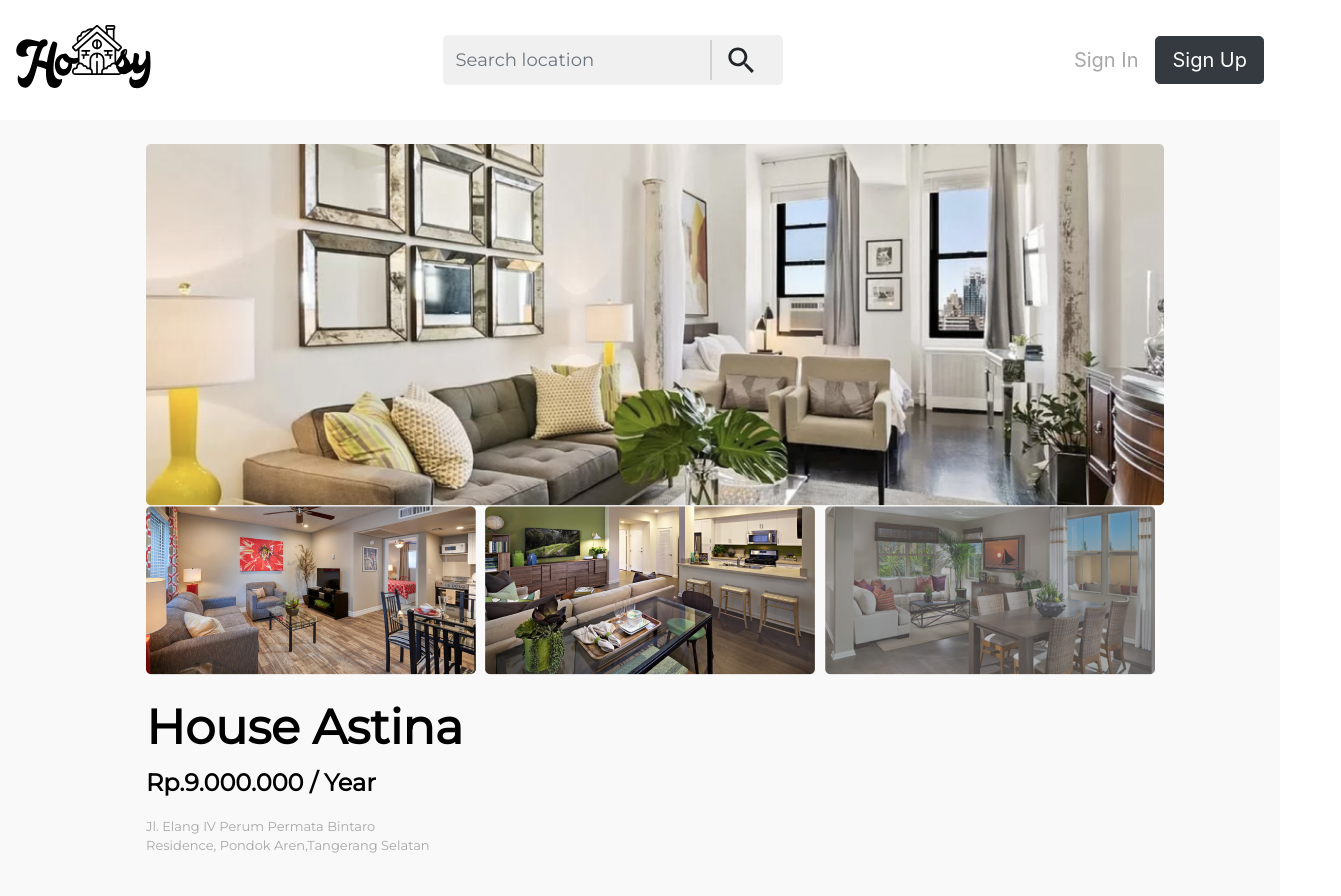
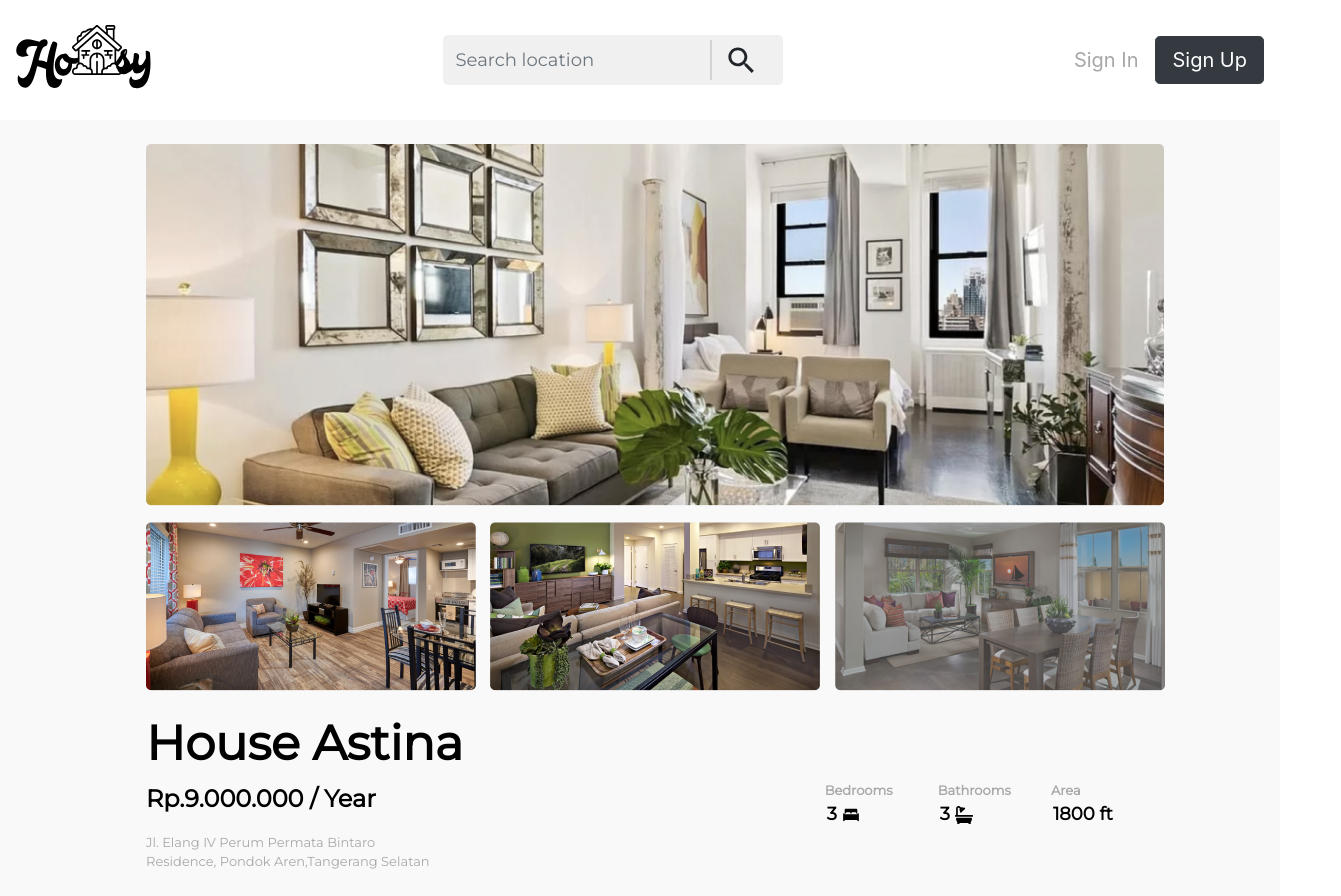
Before and after one commit to jowenzero/dw15gz2dp-housy, a React (Create React App) app: page /property in a window 1280 px wide. Shown: the top 896 px of the page, 1341 px wide, since content can reach past the window. Built offline with nearby package versions, Linux system fonts and the light colour scheme.

Commit message:
update Property

```diff
--- a/src/components/filter.js
+++ b/src/components/filter.js
@@ -12,9 +12,9 @@ class Filter extends Component {
                 <br/>
                 <h1 className="filter-bold-text">Type Of Rent</h1>
                 <Row>
-                    <Col xs={4}><Button variant="light" size="lg">Day</Button></Col>
-                    <Col xs={4}><Button variant="light" size="lg">Month</Button></Col>
-                    <Col xs={4}><Button variant="light" size="lg">Year</Button></Col>
+                    <Col xs={3}><Button variant="light" size="lg" className="home-button">Day</Button></Col>
+                    <Col xs={3}><Button variant="light" size="lg" className="home-button">Month</Button></Col>
+                    <Col xs={3}><Button variant="light" size="lg" className="home-button">Year</Button></Col>
                 </Row>
                 <br/>
 
@@ -31,20 +31,20 @@ class Filter extends Component {
                 <h1 className="filter-bold-text">Property Room</h1>
                 <p className="filter-regular-text">Bedroom</p>
                 <Row>
-                    <Col xs={2}><Button variant="light" size="lg">1</Button></Col>
-                    <Col xs={2}><Button variant="light" size="lg">2</Button></Col>
-                    <Col xs={2}><Button variant="light" size="lg">3</Button></Col>
-                    <Col xs={2}><Button variant="light" size="lg">4</Button></Col>
-                    <Col xs={2}><Button variant="light" size="lg">5</Button></Col>
+                    <Col xs={2}><Button variant="light" size="lg" className="home-small-button">1</Button></Col>
+                    <Col xs={2}><Button variant="light" size="lg" className="home-small-button">2</Button></Col>
+                    <Col xs={2}><Button variant="light" size="lg" className="home-small-button">3</Button></Col>
+                    <Col xs={2}><Button variant="light" size="lg" className="home-small-button">4</Button></Col>
+                    <Col xs={2}><Button variant="light" size="lg" className="home-small-button">5</Button></Col>
                 </Row>
                 <br/>
                 <p className="filter-regular-text">Bathroom</p>
                 <Row>
-                    <Col xs={2}><Button variant="light" size="lg">1</Button></Col>
-                    <Col xs={2}><Button variant="light" size="lg">2</Button></Col>
-                    <Col xs={2}><Button variant="light" size="lg">3</Button></Col>
-                    <Col xs={2}><Button variant="light" size="lg">4</Button></Col>
-                    <Col xs={2}><Button variant="light" size="lg">5</Button></Col>
+                    <Col xs={2}><Button variant="light" size="lg" className="home-small-button">1</Button></Col>
+                    <Col xs={2}><Button variant="light" size="lg" className="home-small-button">2</Button></Col>
+                    <Col xs={2}><Button variant="light" size="lg" className="home-small-button">3</Button></Col>
+                    <Col xs={2}><Button variant="light" size="lg" className="home-small-button">4</Button></Col>
+                    <Col xs={2}><Button variant="light" size="lg" className="home-small-button">5</Button></Col>
                 </Row>
                 <br/>
 
@@ -68,8 +68,8 @@ class Filter extends Component {
                 <br/><br/>
 
                 <Row>
-                    <Col xs={8}></Col>
-                    <Col xs={4}><Button variant="primary" size="lg" href="/">APPLY</Button></Col>
+                    <Col xs={7}></Col>
+                    <Col xs={5}><Button variant="primary" size="lg" href="/">APPLY</Button></Col>
                 </Row>
                 <br/><br/>
             </Container>
--- a/src/data/property.json
+++ b/src/data/property.json
@@ -8,8 +8,8 @@
         "name": "House Astina",
         "price": "Rp.9.000.000 / Year",
         "location": "Jl. Elang IV Perum Permata Bintaro Residence, Pondok Aren,Tangerang Selatan",
-        "bedrooms": "3 Beds",
-        "bathrooms": "3 Baths",
+        "bedrooms": "3",
+        "bathrooms": "3",
         "area": "1800 ft",
         "description": "Lorem Ipsum is simply dummy text of the printing and typesetting industry. Lorem Ipsum has been the industry's standard dummy text ever since the 1500s, when an unknown printer took a galley of type and scrambled it to make a type specimen book. It has survived not only five centuries, but also the leap into electronic typesetting, remaining essentially unchanged. It was popularised in the 1960s with the release of Letraset sheets containing Lorem Ipsum passages, and more recently with desktop publishing software like Aldus PageMaker including versions of Lorem Ipsum."
     }
--- a/src/pages/booking.js
+++ b/src/pages/booking.js
@@ -92,7 +92,7 @@ const Booking = () => {
                                 <img src={ process.env.PUBLIC_URL + item.picture } alt="" className="booking-pic"></img>
                                 </div>
                                 <br/>
-                                <p className="booking-light-text" onClick={toggleUpload}>upload payment proof</p>
+                                <p className="booking-light-text booking-upload-text" onClick={toggleUpload}>upload payment proof</p>
                                 { isUploadOpen === true &&
                                     <form action="/booking" method="post" enctype="multipart/form-data">
                                         <input type="file" name="avatar"/>
@@ -126,9 +126,16 @@ const Booking = () => {
                         </Row>
                     </Container>
                     <br/>
-                    { isConfirmOpen !== true &&
-                        <Button variant="primary" size="lg" className="booking-button" onClick={showPopup}>PAY</Button>
-                    }
+                    <Container className="booking-area-borderless">
+                        <Row>
+                            <Col xs={9}/>
+                            <Col xs={3}>
+                                { isConfirmOpen !== true &&
+                                    <Button variant="primary" size="lg" className="booking-button" onClick={showPopup}>PAY</Button>
+                                }
+                            </Col>
+                        </Row>
+                    </Container>
                 </div>
 
                 <Modal show={isPopupOpen} onHide={hidePopup} onClick={() => {
--- a/src/pages/property.js
+++ b/src/pages/property.js
@@ -1,5 +1,7 @@
 import React from 'react';
 import { Container, Row, Col, Button, Modal, Form } from 'react-bootstrap';
+import { IoIosBed } from 'react-icons/io';
+import { FaBath } from 'react-icons/fa';
 
 import '../styles/property.css';
 
@@ -59,17 +61,36 @@ const Property = () => {
                         <Row>
                             <Col><img src={ process.env.PUBLIC_URL + item.picture1 } alt=""></img></Col>
                         </Row>
+                        <p/>
                         <Row>
                             <Col xs={4}><img src={ process.env.PUBLIC_URL + item.picture2 } alt=""></img></Col>
-                            <Col xs={4}><img src={ process.env.PUBLIC_URL + item.picture3 } alt=""></img></Col>
-                            <Col xs={4}><img src={ process.env.PUBLIC_URL + item.picture4 } alt=""></img></Col>
+                            <Col xs={4}><img src={ process.env.PUBLIC_URL + item.picture3 } alt="" className="property-pic"></img></Col>
+                            <Col xs={4}><img src={ process.env.PUBLIC_URL + item.picture4 } alt="" className="property-pic2"></img></Col>
                         </Row>
                         <br/>
                         <h3 className="property-name">{ item.name }</h3>
-                        <p className="property-price">{ item.price }</p>
-                        <p className="property-location">{ item.location }</p>
-                        <br/>
-                        <p className="property-price">{ item.bedrooms }, { item.bathrooms }, { item.area }</p>
+                        <Row>
+                            <Col xs={8}>
+                                <p className="property-price">{ item.price }</p>
+                                <p className="property-location">{ item.location }</p>
+                            </Col>
+                            <Col xs={4}>
+                                <Row>
+                                    <Col xs={4}>
+                                        <p className="property-location property-bold">Bedrooms</p>
+                                        <p className="property-bold-number">{ item.bedrooms } <IoIosBed/></p>
+                                    </Col>
+                                    <Col xs={4}>
+                                        <p className="property-location property-bold">Bathrooms</p>
+                                        <p className="property-bold-number">{ item.bathrooms } <FaBath/></p>
+                                    </Col>
+                                    <Col xs={4}>
+                                        <p className="property-location property-bold">Area</p>
+                                        <p className="property-bold-number">{ item.area } </p>
+                                    </Col>
+                                </Row>
+                            </Col>
+                        </Row>
                         <br/>
                         <h3 className="property-desc-title">Description</h3>
                         <p className="property-description">{ item.description }</p>
--- a/src/styles/booking.css
+++ b/src/styles/booking.css
@@ -12,6 +12,11 @@
     border: 2px solid rgba(183, 183, 183, 0.3);
     box-sizing: border-box;
     border-radius: 5px;
+}
+
+.booking-area-borderless {
+    width: 1035px;
+    min-height: 100px;
 }
 
 .booking-bold-title {
@@ -49,6 +54,12 @@
     font-size: 18px;
 
     color: #B1B1B1;
+}
+
+.booking-upload-text {
+    position: relative;
+    top: 1px;
+    left: 20px;
 }
 
 .booking-date {
@@ -112,6 +123,8 @@
     position: relative;
     width: 139px;
     height: 139px;
+    top: 10px;
+    left: 30px;
 
     background: rgba(154, 154, 154, 0.23);
     border: 3px solid #000000;
@@ -153,10 +166,8 @@
 }
 
 .booking-button {
-    position: relative;
     width: 213px;
     height: 50px;
-    left: 1100px;
 }
 
 .booking-popup {
--- a/src/styles/filter.css
+++ b/src/styles/filter.css
@@ -21,8 +21,17 @@
     color: #000000;
 }
 
+.home-button {
+    width: 100px;
+}
+
+.home-small-button {
+    width: 55px;
+}
+
 .home-date-rect {
     min-width: 275px;
+    max-width: 400px;
     min-height: 50px;
 
     background: rgba(196, 196, 196, 0.25);
--- a/src/styles/property.css
+++ b/src/styles/property.css
@@ -15,6 +15,16 @@
     font-size: 48px;
 
     color: #000000;
+}
+
+.property-pic {
+    position: relative;
+    left: 5px;
+}
+
+.property-pic2 {
+    position: relative;
+    left: 10px;
 }
 
 .property-price {
@@ -36,6 +46,22 @@
     color: #A8A8A8;
 }
 
+.property-bold {
+    font-weight: 800;
+}
+
+.property-bold-number {
+    position: relative;
+    left: 2px;
+    top: -30px;
+
+    font-family: Montserrat;
+    font-size: 18px;
+    font-weight: 800;
+
+    color: #000000;
+}
+
 .property-desc-title {
     font-family: Montserrat;
     font-style: normal;
```
